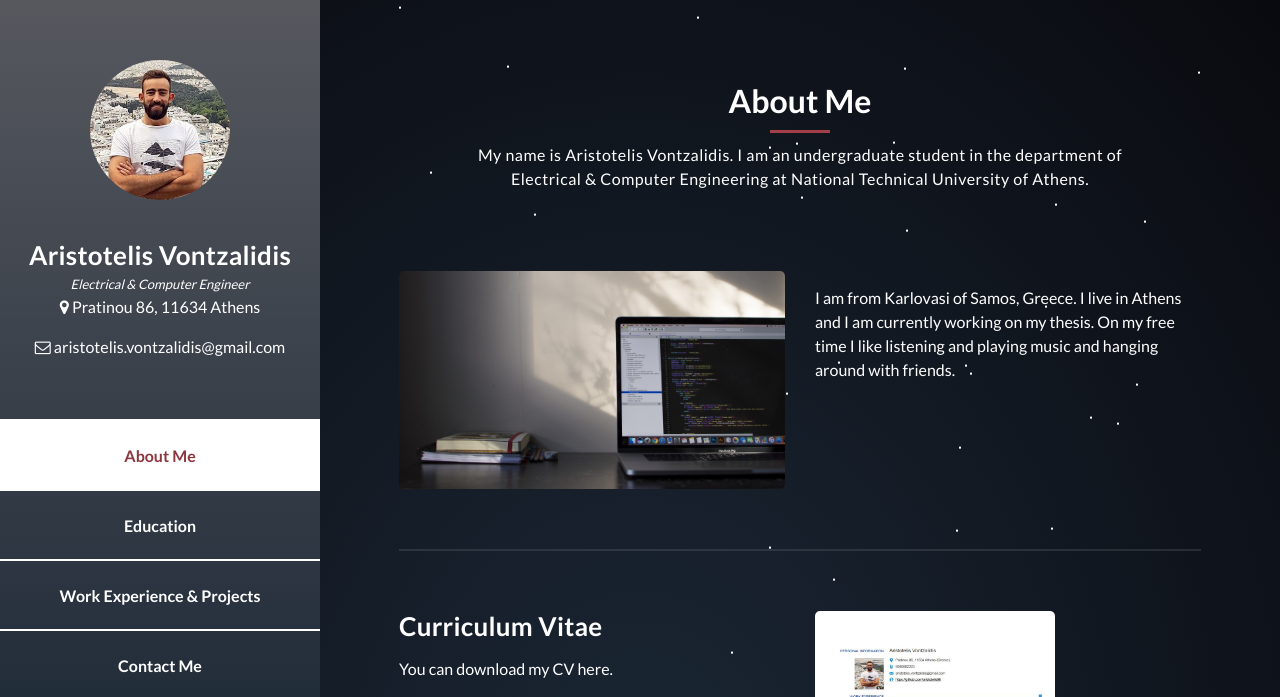
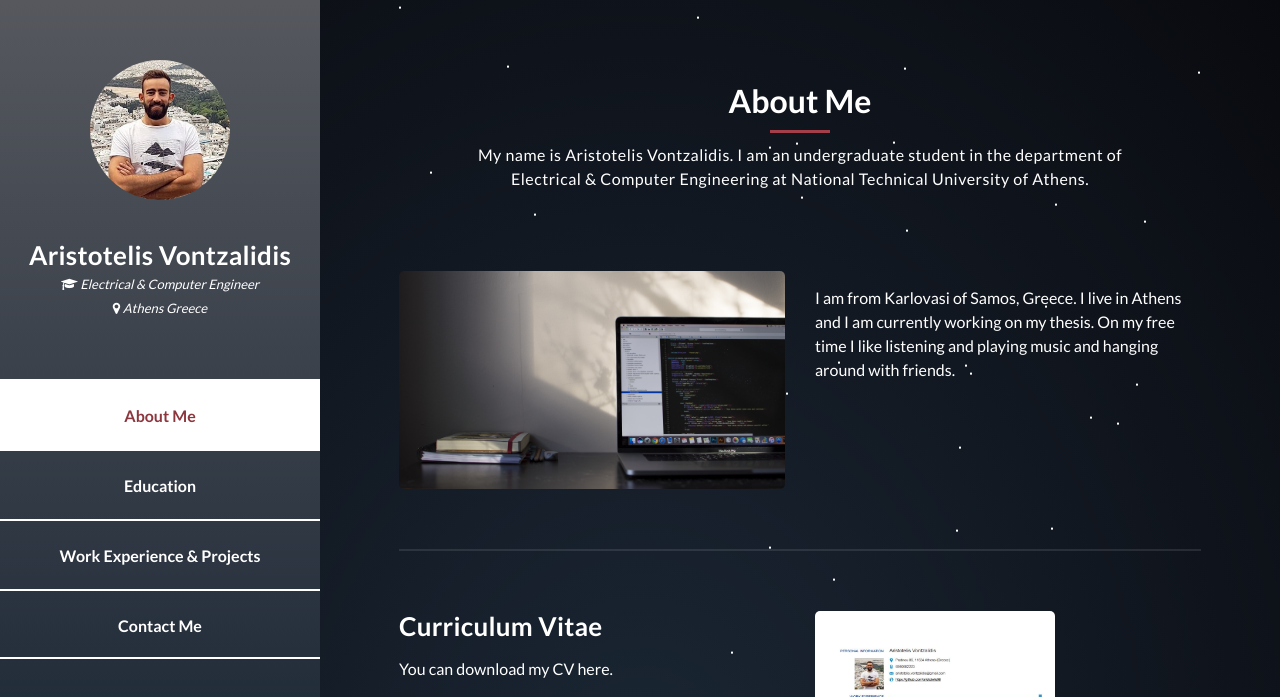
Before and after one commit to aristotelis96/aristotelis96.github.io, a plain HTML site: page index.html in a window 1280 px wide. Shown: the top 697 px of the page. Drawn offline with Linux system fonts and the light colour scheme.

Commit message:
address update

```diff
--- a/index.html
+++ b/index.html
@@ -44,13 +44,11 @@ https://templatemo.com/tm-531-reflux
             </div>
             <div class="author-content">
               <h4>Aristotelis Vontzalidis</h4>
-              <span>Electrical & Computer Engineer</span>
-              <p>
-                <i class="fa fa-map-marker" aria-hidden="true"></i> Pratinou 86, 11634 Athens
-              </p>
-              <p>
-                <i class="fa fa-envelope-o" aria-hidden="true"></i> aristotelis.vontzalidis@gmail.com
-              </p>
+              <span><i class="fa fa-graduation-cap"></i> Electrical & Computer Engineer</i></span>
+              <br>
+              <span>
+                <i class="fa fa-map-marker" aria-hidden="true"></i> Athens Greece
+              </span>
             </div>
             <nav class="main-nav" role="navigation">
               <ul class="main-menu">
```
